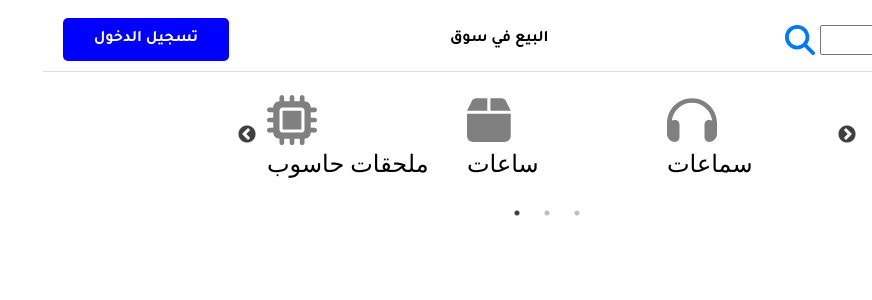
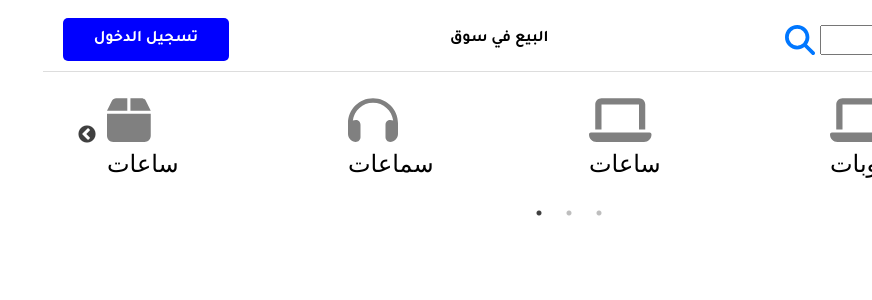
Before and after one commit to Op-Bshaar/eBay, a React (Vite) app in the folder frontend/: page / in a window 1280 px wide. Shown: the top 300 px of the page, without its empty margins (408-1280 px from the left). Built offline with nearby package versions, Linux system fonts and the light colour scheme.

Commit message:
الخوف

```diff
--- a/frontend/src/components/Hero-item/HeroItem.css
+++ b/frontend/src/components/Hero-item/HeroItem.css
@@ -1,7 +1,6 @@
 .hero-item-container {
-  width: 100%;
-  max-width: 600px;
-  margin: 0 auto;
+  width: calc(100% - 300px);
+
 }
 
 .hero-item {
@@ -22,6 +21,7 @@
   margin-top: 10px;
   text-align: center;
 }
+
 .slick-prev:before,
 .slick-next:before {
   color: black;
--- a/frontend/src/components/Hero-item/HeroItem.tsx
+++ b/frontend/src/components/Hero-item/HeroItem.tsx
@@ -10,7 +10,7 @@ const HeroItem: React.FC = () => {
     dots: true,
     infinite: true,
     speed: 500,
-    slidesToShow: 3,
+    slidesToShow: 4,
     slidesToScroll: 3,
   };
   const handleClick = (item:any)=>{
```
